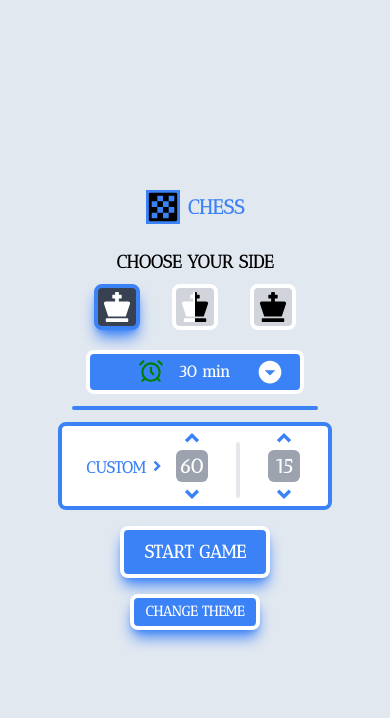
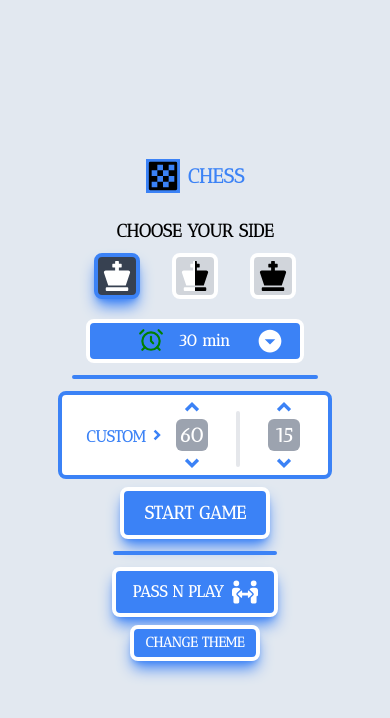
Before and after one commit to vishwak5599/chess-testapp, a Next.js app: page / in a window 390 px wide. Shown: the top 718 px of the page. Built offline with nearby package versions, Linux system fonts and the light colour scheme.

Commit message:
added button for passnplat

```diff
--- a/src/app/Components/SelectColourPage.tsx
+++ b/src/app/Components/SelectColourPage.tsx
@@ -8,7 +8,7 @@ import { IoMdArrowDropupCircle, IoMdArrowDropdownCircle } from "react-icons/io"
 import { AiFillThunderbolt } from "react-icons/ai"
 import { RiArrowDropRightLine, RiArrowDropUpLine, RiArrowDropDownLine } from "react-icons/ri"
 import useWindowSize from './UseWindowSize'
-import { FaChessRook, FaChessKnight, FaChessBishop, FaChessQueen, FaChessKing, FaChessPawn, FaWindowClose } from "react-icons/fa"
+import { FaChessRook, FaChessKnight, FaChessBishop, FaChessQueen, FaChessKing, FaChessPawn, FaWindowClose, FaPeopleArrows} from "react-icons/fa"
 import { themeAtom } from "../Atoms/ThemeAtom"
 import { useAtom } from "jotai"
 
@@ -32,10 +32,14 @@ const SelectColourPage=()=>{
     const [chooseTheme, setChooseTheme] = useState(false)
     const [selected, setSelected] = useState<{row:number|null,col:number|null}>({row:null,col:null})
 
-    const handleClick=()=>{
+    const handleStartGame=()=>{
         const time = timeType===0 ? preTime.t : custTime.t
         const increment = timeType===0 ? preTime.i : custTime.i
         router.push(`/GamePage?pieceColour=${pieceColour}&time=${time}&increment=${increment}`)
+    }
+
+    const handlePasssNPlayGame=()=>{
+        router.push(`/GamePage?pieceColour=${pieceColour}&time=inf&increment=inf`)
     }
 
     const getSize = () =>{
@@ -116,7 +120,7 @@ const SelectColourPage=()=>{
                     <button className={`${selectRandomPieceColour ? " border-blue-500 shadow-lg shadow-blue-500" : "border-white"} p-1 md:p-2 border-4 hover:scale-105 bg-gray-300 rounded-lg flex`} onClick={()=>handleSelectPieceColour(2)}><FaChessKing size={getSize()} color="white" style={{clipPath: "polygon(0 0, 50% 0, 50% 100%, 0 100%)"}}/><FaChessKing size={getSize()} color="black" className="absolute" style={{clipPath: "polygon(50% 0, 100% 0, 100% 100%, 50% 100%)"}}/></button>
                     <button className={`${!selectRandomPieceColour && pieceColour==0 ? " border-blue-500 shadow-lg shadow-blue-500" : "border-white"} p-1 md:p-2 border-4 bg-gray-300 rounded-lg hover:scale-105`} onClick={()=>handleSelectPieceColour(0)}><FaChessKing size={getSize()} color="black"/></button>
                 </div>
-            <div>
+            <div className="flex flex-col justify-center">
                 <div className="flex flex-col md:flex-row justify-center items-center -mt-5">
                     <div className={`flex justify-center text-xl font-bold font-anticDidone ${timeType===0 ? "bg-blue-500 hover:bg-blue-600 border-white" : "bg-white hover:bg-slate-200 border-blue-500"} transition-all duration-150 ease-in-out border-4 w-70 md:w-100 px-12 md:px-20 py-1 md:py-2 rounded-lg gap-1 md:gap-1.5`} onClick={()=>setTimeType(0)}>
                         <div>{preTime.t<=2 ? <GiBulletBill color="orange" size={26}/> : preTime.t<=5 ? <AiFillThunderbolt color="gold" size={26}/> : <LuAlarmClock color="green" size={26}/>}</div>
@@ -183,10 +187,14 @@ const SelectColourPage=()=>{
                         </div>
                     </div>
                 </div>
-                <div className="flex justify-center mt-4">
-                    <button className="text-lg md:text-xl font-bold text-white font-anticDidone bg-blue-500 border-4 px-5 py-2 rounded-lg hover:bg-blue-600 transition-all duration-150 ease-in-out border-white shadow-lg shadow-blue-500" onClick={()=>handleClick()}>START GAME</button>
+                <div className="flex justify-center mt-2 md:mt-4">
+                    <button className="text-lg md:text-xl font-bold text-white font-anticDidone bg-blue-500 border-4 px-5 py-2 rounded-lg hover:bg-blue-600 transition-all duration-150 ease-in-out border-white shadow-lg shadow-blue-500" onClick={()=>handleStartGame()}>START GAME</button>
                 </div>
-                <div className="flex justify-center mt-4">
+                <div className="flex justify-center items-center"><div className="w-[60%] md:w-[40%] my-3 border-2 border-blue-500 rounded-2xl"></div></div>
+                <div className="flex justify-center">
+                    <button className="text-base md:text-lg font-bold text-white font-anticDidone bg-blue-500 border-4 px-4 py-2 rounded-lg hover:bg-blue-600 transition-all duration-150 ease-in-out border-white shadow-lg shadow-blue-500" onClick={()=>handlePasssNPlayGame()}><div className="flex justify-center items-center gap-2">PASS N PLAY<div><FaPeopleArrows color="white" size={26}/></div></div></button>
+                </div>
+                <div className="flex justify-center mt-2 md:mt-4">
                     <button className="text-sm md:text-base font-bold text-white font-anticDidone bg-blue-500 border-4 px-3 py-1 rounded-lg hover:bg-blue-600 transition-all duration-150 ease-in-out border-white shadow-lg shadow-blue-500" onClick={()=>setChooseTheme(true)}>CHANGE THEME</button>
                 </div>
             </div>
--- a/src/app/GamePage/page.tsx
+++ b/src/app/GamePage/page.tsx
@@ -66,8 +66,8 @@ const HomePageContent=()=>{
     const searchParams = useSearchParams()
 
     const pieceColour = searchParams ? Number(searchParams.get('pieceColour')) : 1
-    const time = searchParams ? Number(searchParams.get('time'))*60 : 30*60
-    const increment = searchParams ? Number(searchParams.get('increment')) : 0
+    const time = searchParams ? searchParams.get('time')!=="inf" ? Number(searchParams.get('time'))*60 : null : 30*60
+    const increment = searchParams ? searchParams.get('time')!=="inf" ? Number(searchParams.get('increment')) : null : 0
 
     //states
     const [moves,setMoves] = useState(pieceColour===1 ? 0 : 1)
@@ -136,35 +136,39 @@ const HomePageContent=()=>{
 
     //decrease the timer for players for each move
     useEffect(() => {
+        if(whitePlayerTime!==null && blackPlayerTime!==null && increment!==null){
             let intervalId:NodeJS.Timeout
             if (((pieceColour===1 && moves%2===0) || (pieceColour===0 && moves%2!==0)) && !(draw || staleMateWhiteWon || staleMateBlackWon || whiteWon || blackWon)) {
                 if(whitePlayerTime>0){
                     intervalId = setInterval(()=>{
-                    setWhitePlayerTime((prev)=>prev-1)
+                        setWhitePlayerTime((prev)=>prev!==null ? prev-1 : 0)
                     }, 1000)
                     //increement
-                if(moves>1) setBlackPlayerTime((prev)=>prev+increment);
+                    if(moves>1) setBlackPlayerTime((prev)=>prev!==null ? prev+increment : 0);
 
                 }
             } else if(((pieceColour===1 && moves%2!==0) || (pieceColour===0 && moves%2===0)) && !(draw || staleMateWhiteWon || staleMateBlackWon || whiteWon || blackWon)) {
                 if(blackPlayerTime>0){
                     intervalId = setInterval(()=>{
-                    setBlackPlayerTime((prev)=>prev-1)
+                        setBlackPlayerTime((prev)=>prev!==null ? prev-1 : 0)
                     }, 1000)
                     //increment
-                if(moves>0) setWhitePlayerTime((prev)=>prev+increment);
+                    if(moves>0) setWhitePlayerTime((prev)=>prev!==null ? prev+increment : 0);
                 }
             }
 
             return ()=>clearInterval(intervalId)
+        }
     }, [pieceColour,moves,draw,staleMateBlackWon,staleMateWhiteWon,whiteWon,blackWon])
 
     useEffect(()=>{
+        if(whitePlayerTime!==null && blackPlayerTime!==null){
             if(whitePlayerTime===0 && blackPlayerTime>0){
                 setBlackWon(true)
             }
             else if(blackPlayerTime===0 && whitePlayerTime>0){
                 setWhiteWon(true)
+            }
         }
     },[whitePlayerTime,blackPlayerTime])
 
@@ -1939,7 +1943,7 @@ const HomePageContent=()=>{
             <div className="flex flex-col justify-center items-end p-2">
                 <div className="flex justify-center items-center gap-3 mb-1">
                     {JSON.stringify(previousBoardPosi[0])!==JSON.stringify([]) && JSON.stringify(previousBoardPosi[1])!==JSON.stringify([]) ? <div className="rounded-md bg-white transform scale-y-[-1] scale-x-[-1]" style={{border: `2px solid ${themeArray[theme].s}`}} onClick={()=>setTopPlayerChoosePrev(true)}><MdSkipPrevious color={`${themeArray[theme].s}`} size={30} /></div> : <div className="w-8"></div>}
-                    <div key="sw-1" className={`${pieceColour===1 ? `${moves%2!==0 ? "bg-black" : "bg-gray-600"} text-white` : "bg-white text-black"} flex justify-center items-center font-bold font-technology text-base md:text-xl p-1 rounded-md gap-2 transform scale-y-[-1] scale-x-[-1]`} style={{border: `2px solid ${themeArray[theme].s}`}}>
+                    {whitePlayerTime!==null && blackPlayerTime!==null && increment!==null && <div key="sw-1" className={`${pieceColour===1 ? `${moves%2!==0 ? "bg-black" : "bg-gray-600"} text-white` : "bg-white text-black"} flex justify-center items-center font-bold font-technology text-base md:text-xl p-1 rounded-md gap-2 transform scale-y-[-1] scale-x-[-1]`} style={{border: `2px solid ${themeArray[theme].s}`}}>
                         {(pieceColour===1) ? (
                             <div className="w-30 md:w-24">
                                 {blackPlayerTime < 60 ? (
@@ -1962,7 +1966,7 @@ const HomePageContent=()=>{
                             </div>
                         )}
                         <div className="w-5">{moves%2!==0 ? <FaStopwatch color={`${pieceColour===1 ? "white" : "black"}`} /> : ""}</div>
-                    </div>
+                    </div>}
                 </div>
                 <div className="relative rounded-md my-2 md:my-3" style={{border:`${windowSize >= 768 ? "12px" : "6px"} solid ${themeArray[theme].s}`}}>
                     {pawnToLastSquarePosi.piece!==null ?
@@ -2043,7 +2047,7 @@ const HomePageContent=()=>{
                 </div>
                 <div className="flex justify-center items-center gap-3 mt-1">
                     {(JSON.stringify(previousBoardPosi[0])!==JSON.stringify([]) && JSON.stringify(previousBoardPosi[1])!==JSON.stringify([])) ? <div className="rounded-md bg-white" style={{border: `2px solid ${themeArray[theme].s}`}}><MdSkipPrevious color={`${themeArray[theme].s}`} size={30} onClick={()=>setBotPlayerChoosePrev(true)}/></div> : <div className="w-8"></div>}
-                    <div key="sw-2" className={`${pieceColour===1 ? `${moves%2===0 ? "bg-white" : "bg-slate-500"} text-black` : "bg-black text-white"} flex justify-end items-center font-bold font-technology text-base md:text-xl p-1 rounded-md gap-2`} style={{border: `2px solid ${themeArray[theme].s}`}}>
+                    {whitePlayerTime!==null && blackPlayerTime!==null && increment!==null && <div key="sw-2" className={`${pieceColour===1 ? `${moves%2===0 ? "bg-white" : "bg-slate-500"} text-black` : "bg-black text-white"} flex justify-end items-center font-bold font-technology text-base md:text-xl p-1 rounded-md gap-2`} style={{border: `2px solid ${themeArray[theme].s}`}}>
                         <div className="w-5">{moves%2===0 ? <FaStopwatch color={`${pieceColour===1 ? "black" : "white"}`} /> : ""}</div>
                         {(pieceColour===1) ? (
                             <div className="w-30 md:w-24">
@@ -2066,7 +2070,7 @@ const HomePageContent=()=>{
                                 )}
                             </div>
                         )}
-                    </div>
+                    </div>}
                 </div>
             </div>
             {(draw || whiteWon || blackWon || staleMateWhiteWon || staleMateBlackWon) &&
```
Lines whose indentation alone changed are shown as unchanged.
